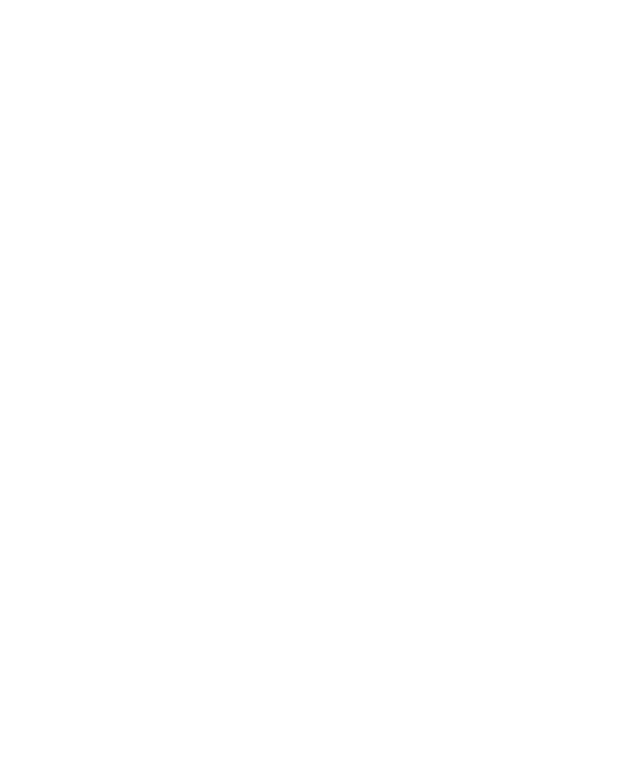
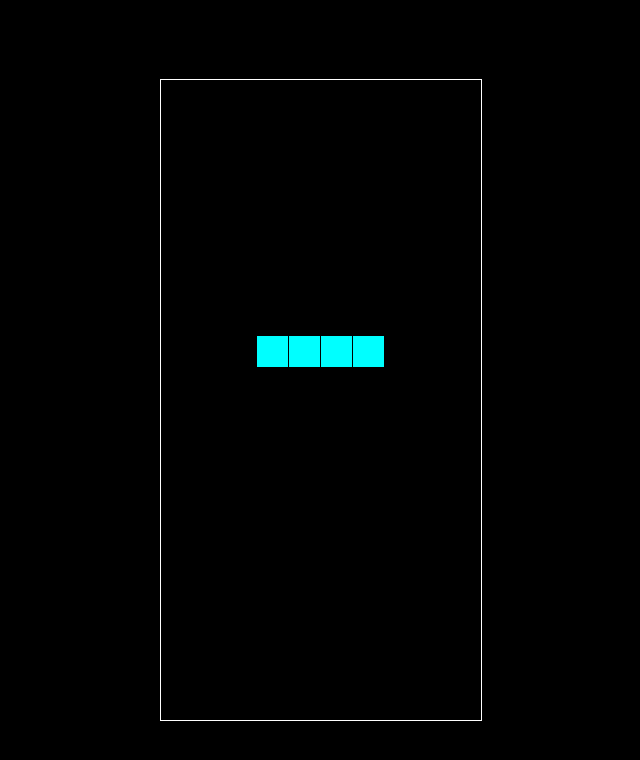
Before and after one commit to CheekiBreaker/tetres, a plain HTML site: page index.html in a window 1280 px wide. Shown: the whole page, without its empty margins (319-959 px from the left). Drawn offline with Linux system fonts and the light colour scheme.

Commit message:
Changed version

```diff
--- a/index.html
+++ b/index.html
@@ -1,13 +1,12 @@
 <!DOCTYPE html>
-<html lang="en">
+<html>
   <head>
-    <meta charset="UTF-8" />
-    <meta http-equiv="X-UA-Compatible" content="IE=edge" />
-    <meta name="viewport" content="width=device-width, initial-scale=1.0" />
-    <title>Tetr</title>
+    <link rel="stylesheet" href="style.css" />
+    <title>Тетрис</title>
   </head>
+
   <body>
-    <canvas id="game" style="height:640px; width: 320px;"></canvas>
-    <script src="./js.js"></script>
+    <canvas width="320" height="640" id="game"></canvas>
+    <script src="js.js"></script>
   </body>
 </html>
--- a/style.css
+++ b/style.css
@@ -1,6 +1,10 @@
 html,
 body {
-  height: 100%;
+  background-color: black;
+  display: flex;
+  align-items: center;
+  width: 100%;
+  height: 100vh;
   margin: 0;
 }
 body {
@@ -11,5 +15,4 @@ body {
 }
 canvas {
   border: 1px solid white;
-
 }
```
Also changed, not shown: js.js (+8 -0 lines).
